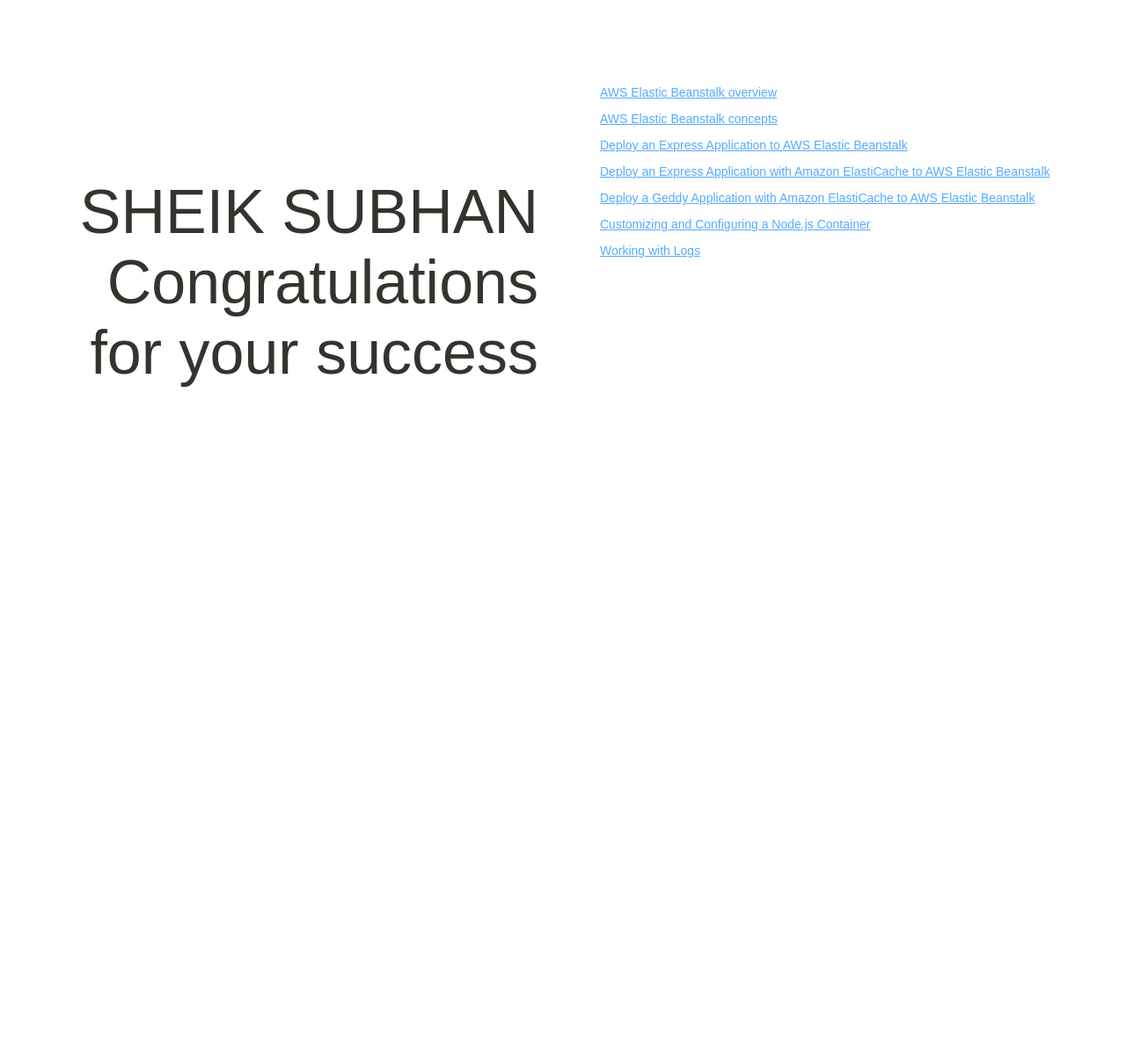
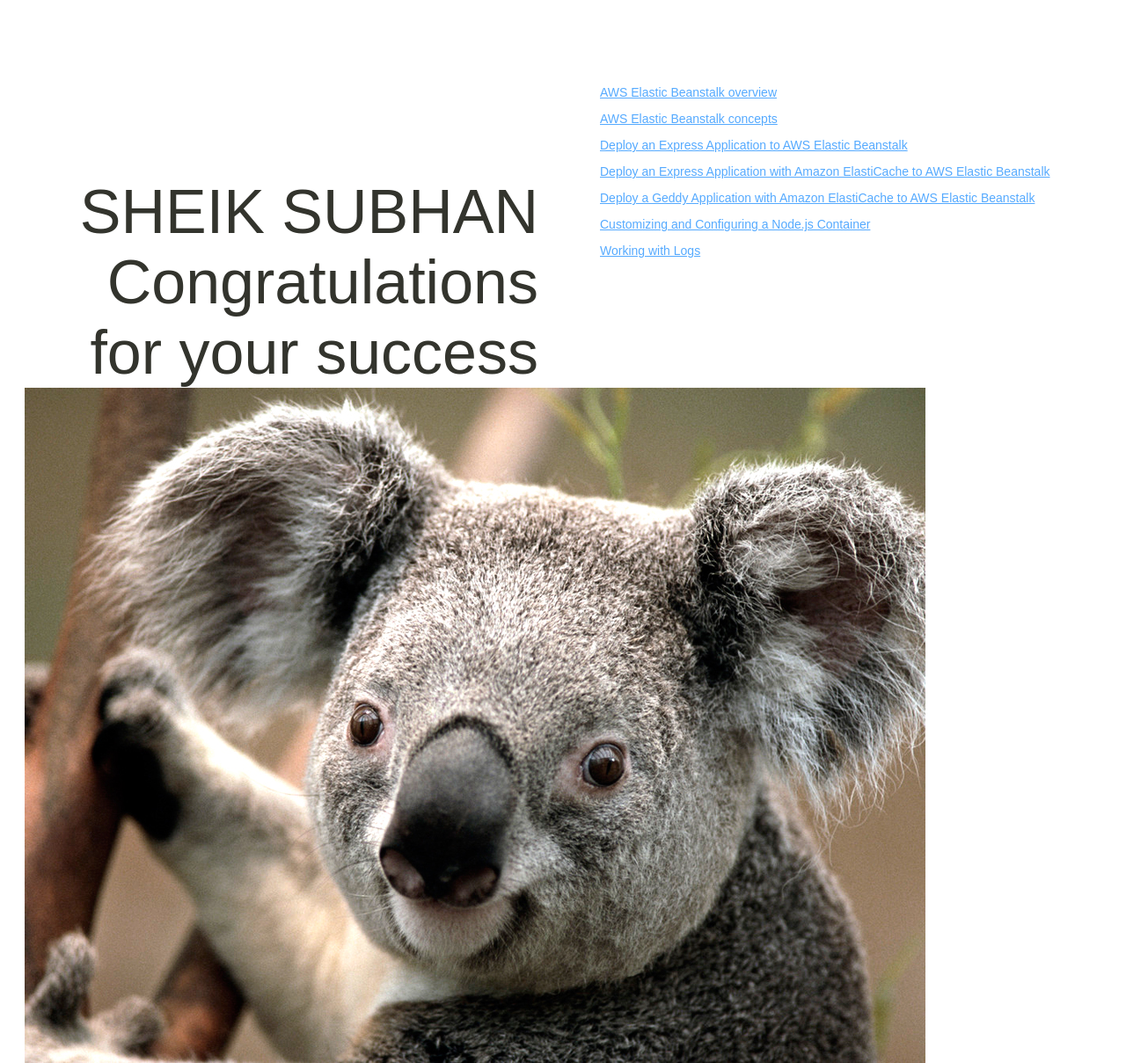
Before and after one commit to subhansheik/aws-ebs, a website: page index.html in a window 1280 px wide. Shown: the whole page at 88% size. Before the commit the page ends 800 px from the top, so only its background shows below. Drawn offline with Linux system fonts and the light colour scheme.

Commit message:
added images under sheik subhan name

```diff
--- a/index.html
+++ b/index.html
@@ -75,6 +75,7 @@
   <body>
     <div class="textColumn">
       <h1>SHEIK SUBHAN Congratulations for your success</h1>
+      <img src="images/Koala.jpg" alt="A funny Koala sitting on the grass.">
       <p>Your first AWS Elastic Beanstalk Node.js application is now running on your own dedicated environment in the AWS Cloud</p>
     </div>
     <div class="linksColumn">
```
